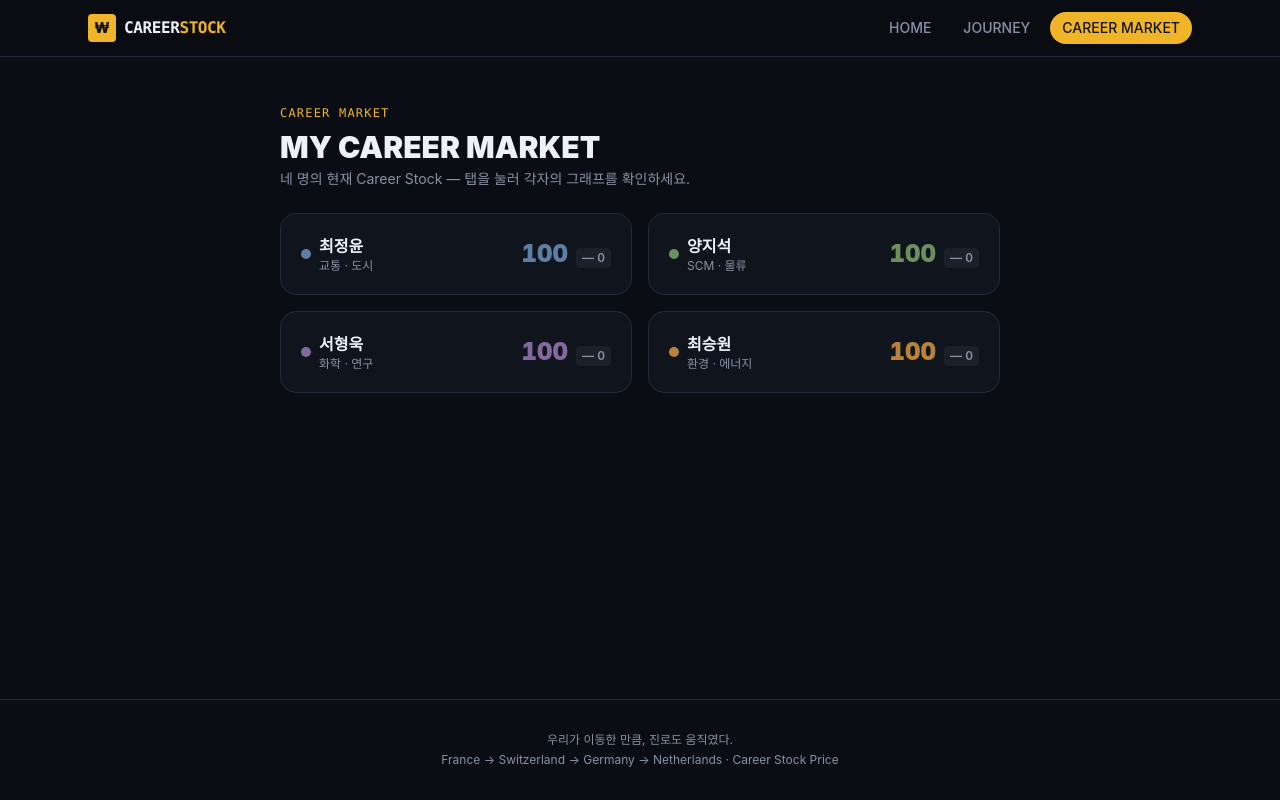
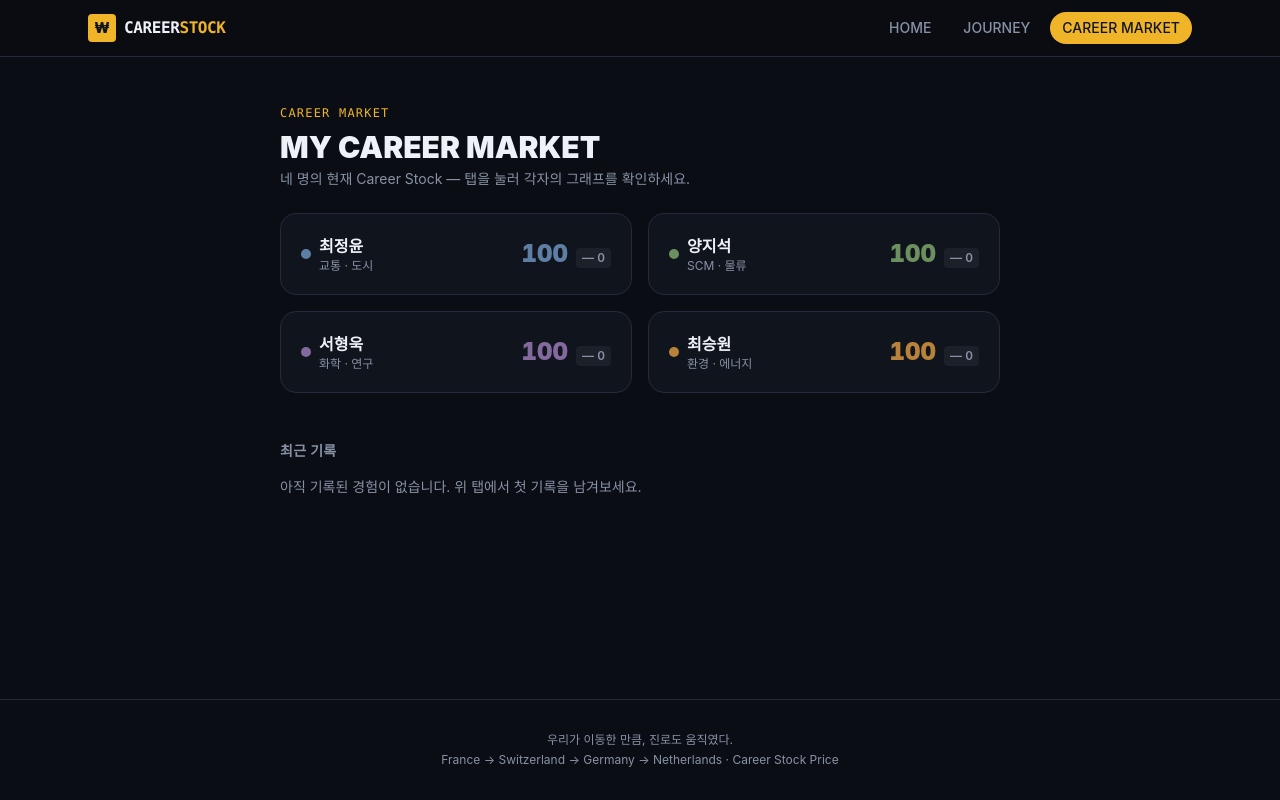
Before and after one commit to jisuk10316-tech/career-stock-price, a React (Vite) app: page /market in a window 1280 px wide. Built offline with nearby package versions, Linux system fonts and the light colour scheme.

Commit message:
Fill the empty space below the Career Market cards
Add a "최근 기록" feed showing the most recent entries logged across
all four members (place, delta, why, linking to that member's page),
with an inviting empty state prompting the first entry when nobody
has logged anything yet.

```diff
--- a/src/pages/CareerMarket.tsx
+++ b/src/pages/CareerMarket.tsx
@@ -1,6 +1,6 @@
 import { useEffect, useMemo, useState } from 'react'
 import { Link, useNavigate, useParams } from 'react-router-dom'
-import { members } from '../data/members'
+import { memberById, members } from '../data/members'
 import { institutions, institutionsByCountry } from '../data/institutions'
 import { countries } from '../data/countries'
 import {
@@ -67,6 +67,11 @@ export default function CareerMarket() {
   const timeline = [...series].sort((a, b) => b.at - a.at)
 
   if (!active) {
+    const recent = members
+      .flatMap((m) => loadEntries(m.id).map((entry) => ({ memberId: m.id, entry })))
+      .sort((a, b) => b.entry.at - a.entry.at)
+      .slice(0, 8)
+
     return (
       <div className="mx-auto max-w-3xl px-4 py-12 sm:px-6">
         <p className="mb-2 font-mono text-xs tracking-widest text-[var(--color-brand)]">
@@ -114,6 +119,47 @@ export default function CareerMarket() {
             )
           })}
         </div>
+
+        <h2 className="mb-4 mt-12 text-sm font-bold uppercase tracking-wide text-[var(--color-muted)]">
+          최근 기록
+        </h2>
+        {recent.length === 0 ? (
+          <p className="text-sm text-[var(--color-muted)]">
+            아직 기록된 경험이 없습니다. 위 탭에서 첫 기록을 남겨보세요.
+          </p>
+        ) : (
+          <div className="space-y-3">
+            {recent.map(({ memberId, entry }) => {
+              const member = memberById[memberId]
+              return (
+                <Link
+                  key={entry.id}
+                  to={`/market/${memberId}`}
+                  className="block rounded-xl border border-[var(--color-border)] bg-[var(--color-surface)] p-4 transition-colors hover:border-[var(--color-brand)]"
+                >
+                  <div className="mb-1 flex items-center justify-between gap-3">
+                    <span className="flex items-center gap-2 text-sm font-semibold text-[var(--color-ink)]">
+                      <span
+                        className="h-2 w-2 rounded-full"
+                        style={{ backgroundColor: member.color }}
+                      />
+                      {member.name}
+                      <span className="font-normal text-[var(--color-muted)]">
+                        · {entry.place}
+                      </span>
+                    </span>
+                    <Delta value={entry.delta} size="sm" />
+                  </div>
+                  {entry.why && (
+                    <p className="line-clamp-2 text-sm leading-relaxed text-[var(--color-muted)]">
+                      {entry.why}
+                    </p>
+                  )}
+                </Link>
+              )
+            })}
+          </div>
+        )}
       </div>
     )
   }
```
